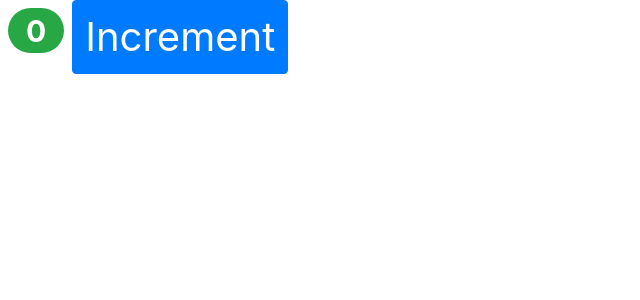
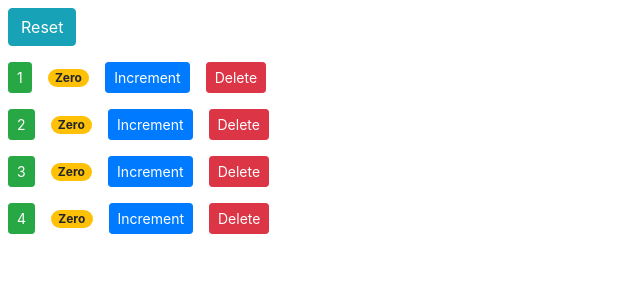
Before and after one commit to baongan9400/React-Basic-App, a React (Create React App) app: page / in a window 1280 px wide. Shown: the top 300 px of the page, without its empty margins (0-640 px from the left). Built offline with nearby package versions, Linux system fonts and the light colour scheme.

Commit message:
Props vs State,Raising and Handling Events,Updating the State,Removing the Local State

```diff
--- a/src/component/counter.jsx
+++ b/src/component/counter.jsx
@@ -1,19 +1,31 @@
 import React, { Component } from 'react';
 
 class Counter extends Component {
-    state = {
-        count: 0
-    };
-
-    styles = {
-        fontSize: 30,
-        fonWeight: 'bold'
-    };
+    formatCount(counter){
+        const {value} = counter;
+        return value === 0 ? 'Zero' : value;
+    }
+    getBadgeClass(counter){
+        let classes = "badge badge-pill  m-2 badge-";
+        classes += counter.value %2===0 ? "warning" : "danger";
+        return classes;
+    }
     render() {
+        const{onIncrement, counter, onDelete } = this.props; //Destructuring
         return (
             <div>
-                <span style={this.styles} class="badge badge-pill badge-success m-2">{this.state.count}</span>
-                <button style={{fontSize: 40}} className="btn btn-primary btn-m-2">Increment</button>
+                <span  className="btn btn-success btn-sm m-2">{counter.id}</span>
+                <span  className={this.getBadgeClass(counter)}>{this.formatCount(counter)}</span>
+                <button
+                onClick={ () => onIncrement(counter)}
+                className="btn btn-primary btn-sm m-2">
+                    Increment
+                </button>
+                <button
+                onClick={ () => onDelete(counter.id)}
+                className="btn btn-danger btn-sm m-2">
+                    Delete
+                </button>
             </div>
          );
     }
--- /dev/null
+++ b/src/component/listCounter.jsx
@@ -0,0 +1,55 @@
+import React, { Component } from 'react';
+import Counter from "./counter"
+class ListCounter extends Component {
+    state = {
+        list_counter: [
+            { id: 1, value: 0},
+            { id: 2, value: 0},
+            { id: 3, value: 0},
+            { id: 4, value: 0},
+        ]
+     };
+     handelIncrement = counter => {
+         const counters = [ ...this.state.list_counter];
+         const index = counters.indexOf(counter);
+         counters[index] = counter;
+         counters[index].value++;
+         this.setState({counters});
+     };
+     handelReset = () => {
+        const counters = this.state.list_counter.map( item =>
+            {
+                item.value = 0;
+                return item;
+            }
+            );
+            this.setState({counters});
+        }
+
+     handelDelete = counterID => {
+        const counters = this.state.list_counter.filter( item => item.id !== counterID );
+        this.setState({ list_counter : counters})
+        console.log("Handel delete", counterID );
+     };
+
+    render() {
+        return (
+        <div>
+            <button
+            onClick={this.handelReset}
+            className="btn btn-info btn-m m-2">
+                Reset
+            </button>
+
+            {this.state.list_counter.map( item =>
+            <Counter
+            key={item.id}
+            counter = {item}
+            onIncrement = {this.handelIncrement}
+            onDelete= {this.handelDelete} />
+            )}
+        </div> );
+    }
+}
+
+export default ListCounter;
--- a/src/index.js
+++ b/src/index.js
@@ -1,9 +1,8 @@
 import React from 'react';
 import ReactDOM from 'react-dom';
-import './index.css';
 import 'bootstrap/dist/css/bootstrap.css'
-import Counter from './component/counter'
+import Counters from './component/listCounter'
 
 ReactDOM.render(
-    <Counter/>,
+    <Counters/>,
     document.getElementById('root'));
```
